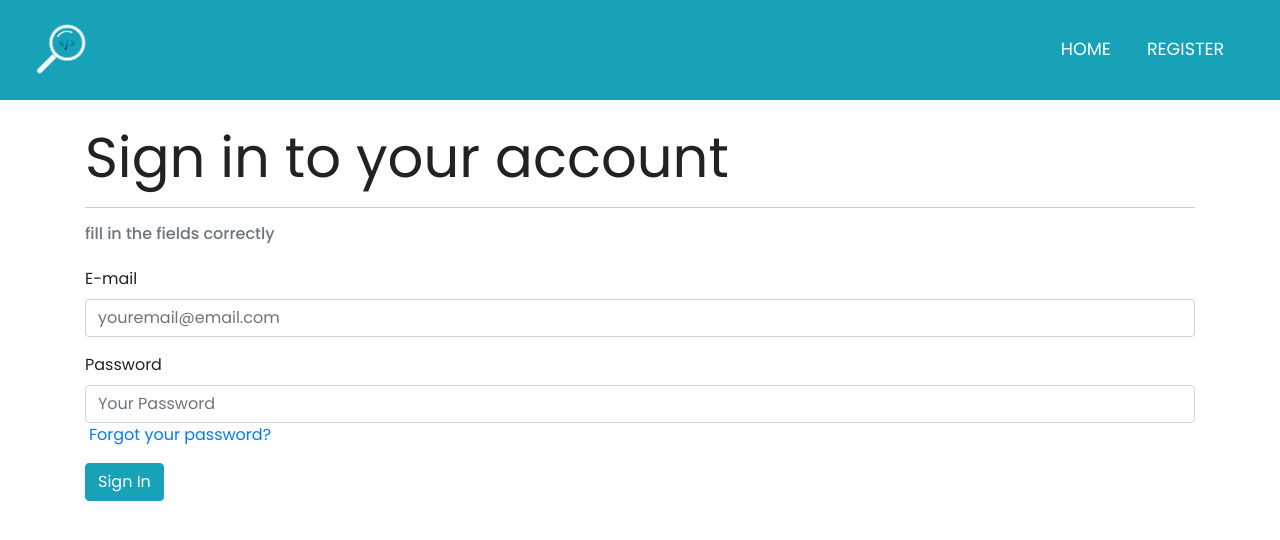
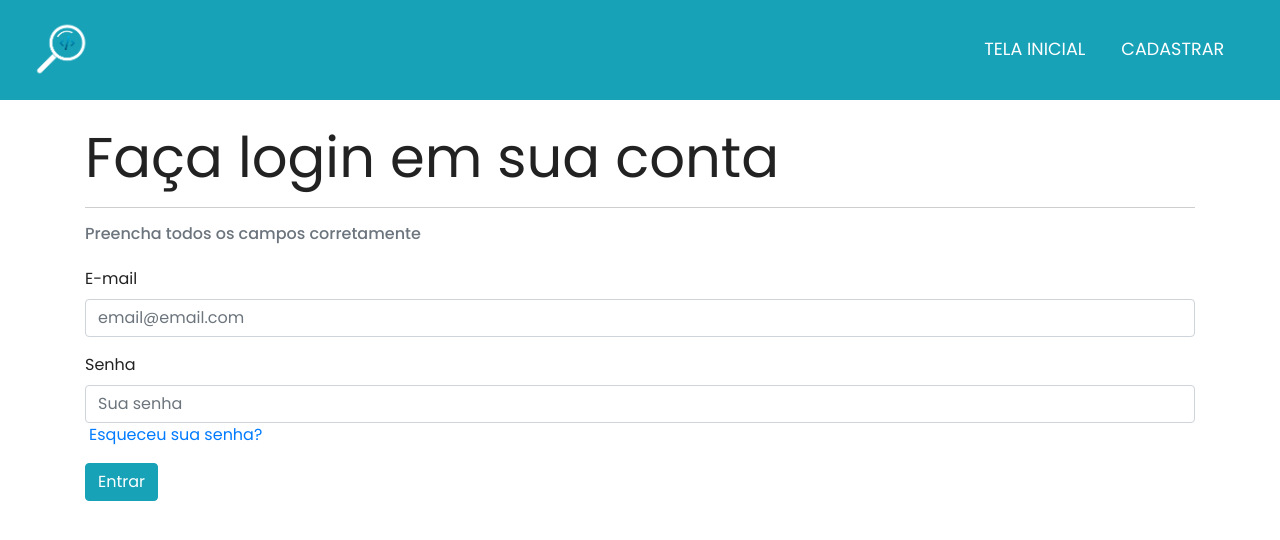
Before and after one commit to caioantoniodev/findjobs, a PHP site: page /login.php in a window 1280 px wide. Shown: the top 540 px of the page. Run offline with PHP 8.4, Linux system fonts and the light colour scheme; some libraries are stand-ins or nearby versions.

Commit message:
atualizei tela login pt-br e alerta bonito

```diff
--- a/login.php
+++ b/login.php
@@ -29,10 +29,10 @@ session_start();
         <div class="collapse navbar-collapse" id="navbarResponsive">
           <ul class="navbar-nav ml-auto text-center">
             <li class="nav-item active">
-              <a class="nav-link text-white" href="index.php">Home</a>
+              <a class="nav-link text-white" href="index.php">Tela Inicial</a>
             </li>
             <li class="nav-item">
-              <a class="nav-link text-white" href="register.php">Register</a>
+              <a class="nav-link text-white" href="register.php">Cadastrar</a>
             </li>
           </ul>
         </div>
@@ -43,37 +43,50 @@ session_start();
   <!-- End Navigation Bar -->
 
   <div class="container">
-    <h1 class="display-4 mt-4">Sign in to your account</h1>
+    <h1 class="display-4 mt-4">Faça login em sua conta</h1>
     <hr>
-    <h6 class="text-muted">fill in the fields correctly</h6>
+    <h6 class="text-muted">Preencha todos os campos corretamente</h6>
 
     <form class="mt-4" action="login_process.php" method="POST">
       <div class="form-group">
         <label for="email">E-mail</label>
-        <input class="form-control" type="email" name="email" id="email" placeholder="youremail@email.com" required="required">
+        <input class="form-control" type="email" name="email" id="email" placeholder="email@email.com" required="required">
       </div>
       <div class="form-group">
-        <label for="senha">Password</label>
-        <input class="form-control" type="password" name="senha" id="senha" placeholder="Your Password" required="required">
-        <a class="p-1" href="#">Forgot your password?</a>
+        <label for="senha">Senha</label>
+        <input class="form-control" type="password" name="senha" id="senha" placeholder="Sua senha" required="required">
+        <a class="p-1" href="#">Esqueceu sua senha?</a>
       </div>
-      <button type="submit" class="btn btn-info mb-3">Sign In</button>
+      <button type="submit" class="btn btn-info mb-3">Entrar</button>
     </form>
   </div>
 
   <!---Se mal sucedido--->
   <?php
     if (isset($_SESSION['campos_vazios'])) {
-    echo "<script>alert('ERROR: Fill in all the fields.');</script>";
+      echo '<div class="alert alert-danger fixed-top m-3 " style="transition: .1s ">
+      <button type="button" class="close" data-dismiss="alert">&times;</button>
+      <h4 class="alert-heading">Erro!</h4>
+      Preencha todos os campos.</div>';
     }
     unset($_SESSION['campos_vazios']);
-  ?>
 
-  <?php
     if (isset($_SESSION['mal_sucedido'])) {
-    echo "<script>alert('ERROR: Invalid email or password');</script>";
+      echo '<div class="alert alert-danger fixed-top m-3 " style="transition: .1s ">
+      <button type="button" class="close" data-dismiss="alert">&times;</button>
+      <h4 class="alert-heading">Erro!</h4>
+      O Email ou senha inseridos são inválidos.</div>';
     }
     unset($_SESSION['mal_sucedido']);
+
+    // MSG CRIAR CONTA
+    if (isset($_SESSION['bem_sucedido'])) {
+      echo '<div class="alert alert-success fixed-top m-3" style="transition: .6s ease-in">
+      <button type="button" class="close" data-dismiss="alert">&times;</button>
+      <h4 class="alert-heading">Sucesso!</h4>
+      Sua conta foi criada.</div>';
+    }
+    unset($_SESSION['bem_sucedido']);
   ?>
 
 
```
Lines whose indentation alone changed are shown as unchanged.
